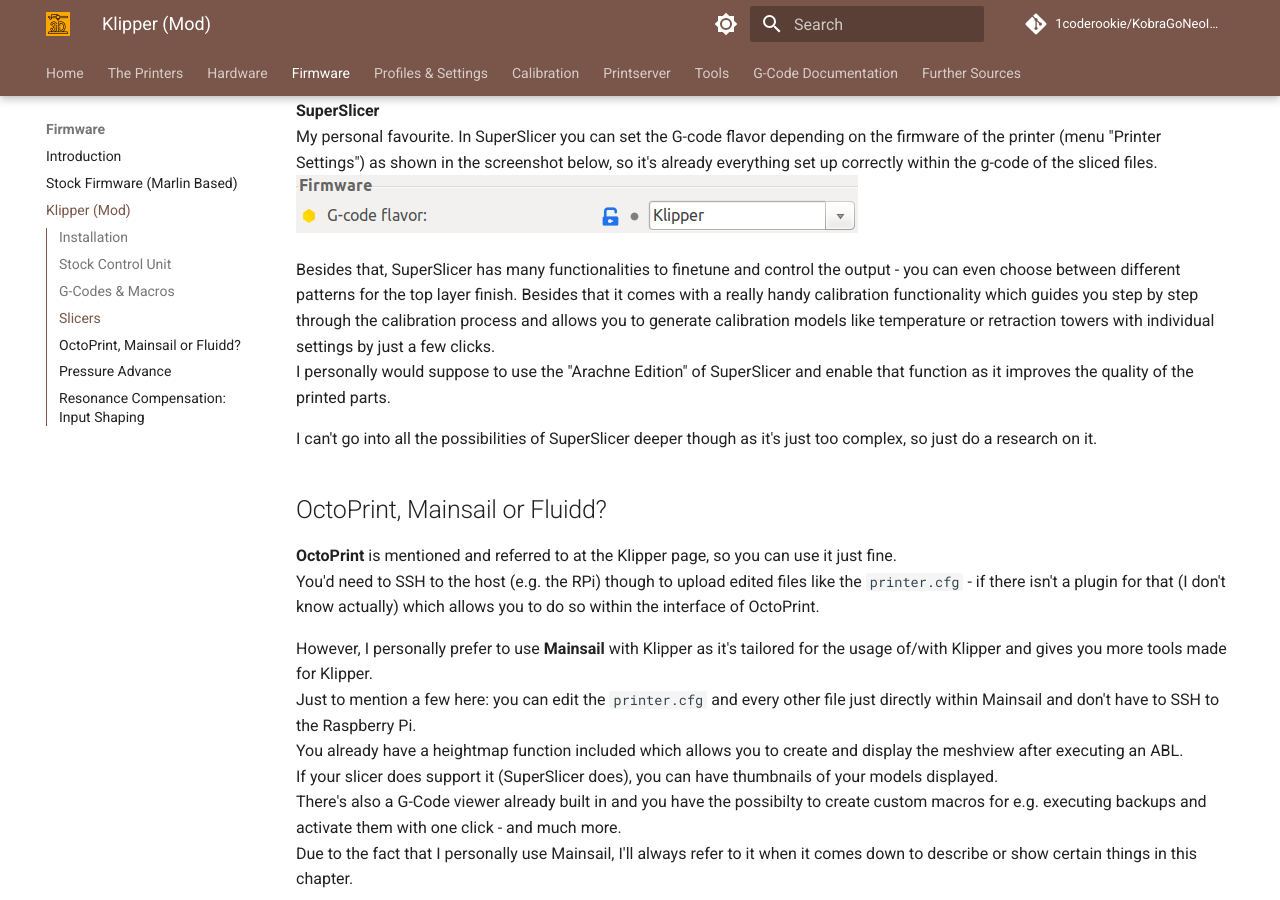
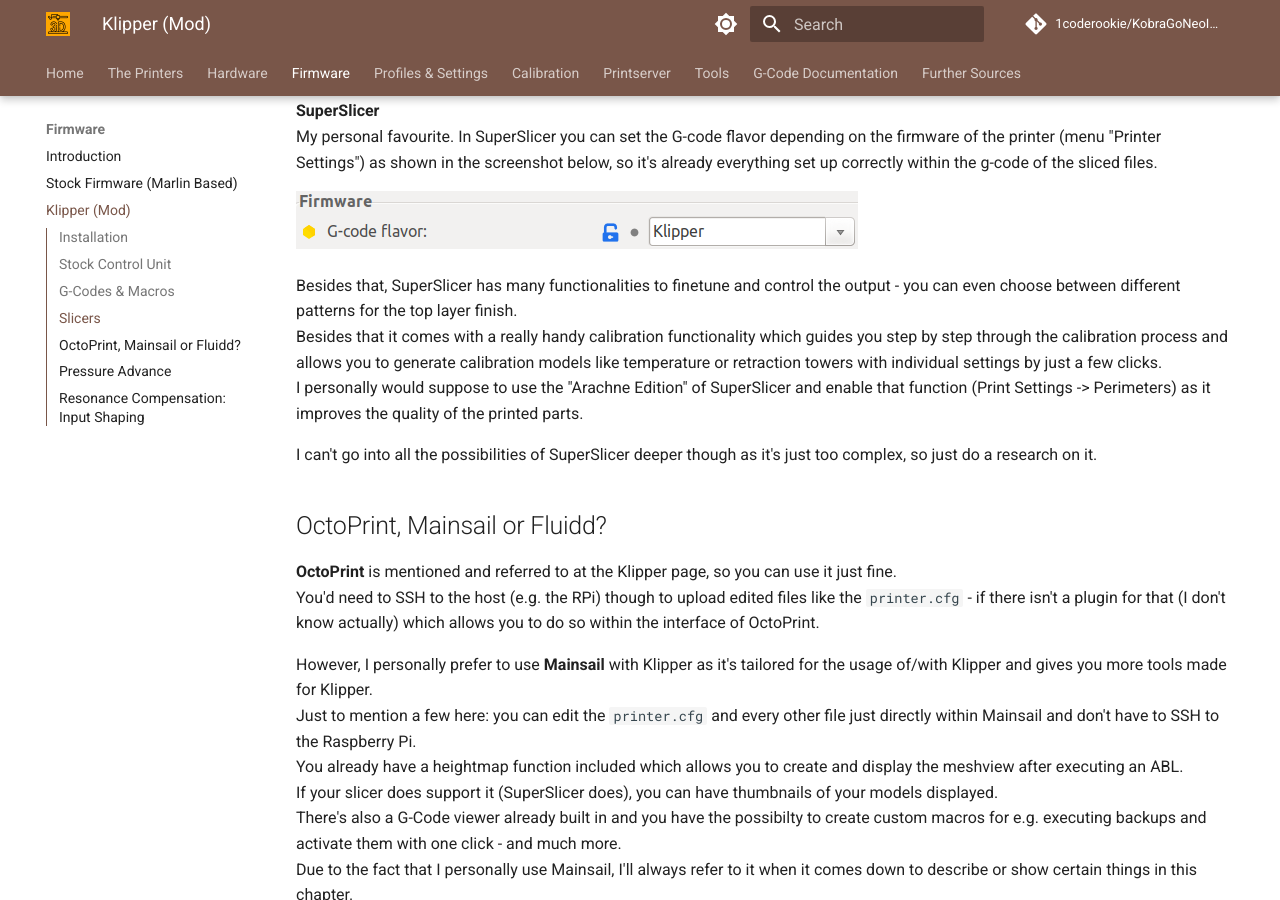
Before and after one commit to 1coderookie/KobraGoNeoInsights, an MkDocs documentation site: the page built from docs/firmware/fw_klipper.md, in a window 1280 px wide and 900 px high, scrolled down 2411 px. Built offline with MkDocs 1.6.1 and Material for MkDocs 9.7.7, drawn with Linux system fonts in a browser that asks for light colours; comment, search, counter and statistics services are not loaded; some of the changed lines change nothing that is shown.

Commit message:
Update fw_klipper.md

```diff
--- a/docs/firmware/fw_klipper.md
+++ b/docs/firmware/fw_klipper.md
@@ -65,10 +65,13 @@
 You'll find a good overview of what to be aware of in the tutorial from [All3DP: Cura & Klipper: How to Make Them Work Together](https://www.all3dp.com/2/cura-klipper-tutorial).
 
 **SuperSlicer**
-My personal favourite. In SuperSlicer you can set the G-code flavor depending on the firmware of the printer (menu "Printer Settings") as shown in the screenshot below, so it's already everything set up correctly within the g-code of the sliced files. <br> ![SuperSlicer firmware](../assets/images/klipperfw_superslicer-flavor.png)
+My personal favourite. In SuperSlicer you can set the G-code flavor depending on the firmware of the printer (menu "Printer Settings") as shown in the screenshot below, so it's already everything set up correctly within the g-code of the sliced files.
 
-Besides that, SuperSlicer has many functionalities to finetune and control the output - you can even choose between different patterns for the top layer finish. Besides that it comes with a really handy calibration functionality which guides you step by step through the calibration process and allows you to generate calibration models like temperature or retraction towers with individual settings by just a few clicks.
-I personally would suppose to use the "Arachne Edition" of SuperSlicer and enable that function as it improves the quality of the printed parts.
+![SuperSlicer firmware](../assets/images/klipperfw_superslicer-flavor.png)
+
+Besides that, SuperSlicer has many functionalities to finetune and control the output - you can even choose between different patterns for the top layer finish.
+Besides that it comes with a really handy calibration functionality which guides you step by step through the calibration process and allows you to generate calibration models like temperature or retraction towers with individual settings by just a few clicks.
+I personally would suppose to use the "Arachne Edition" of SuperSlicer and enable that function (Print Settings -> Perimeters) as it improves the quality of the printed parts.
 
 I can't go into all the possibilities of SuperSlicer deeper though as it's just too complex, so just do a research on it.
 
```
